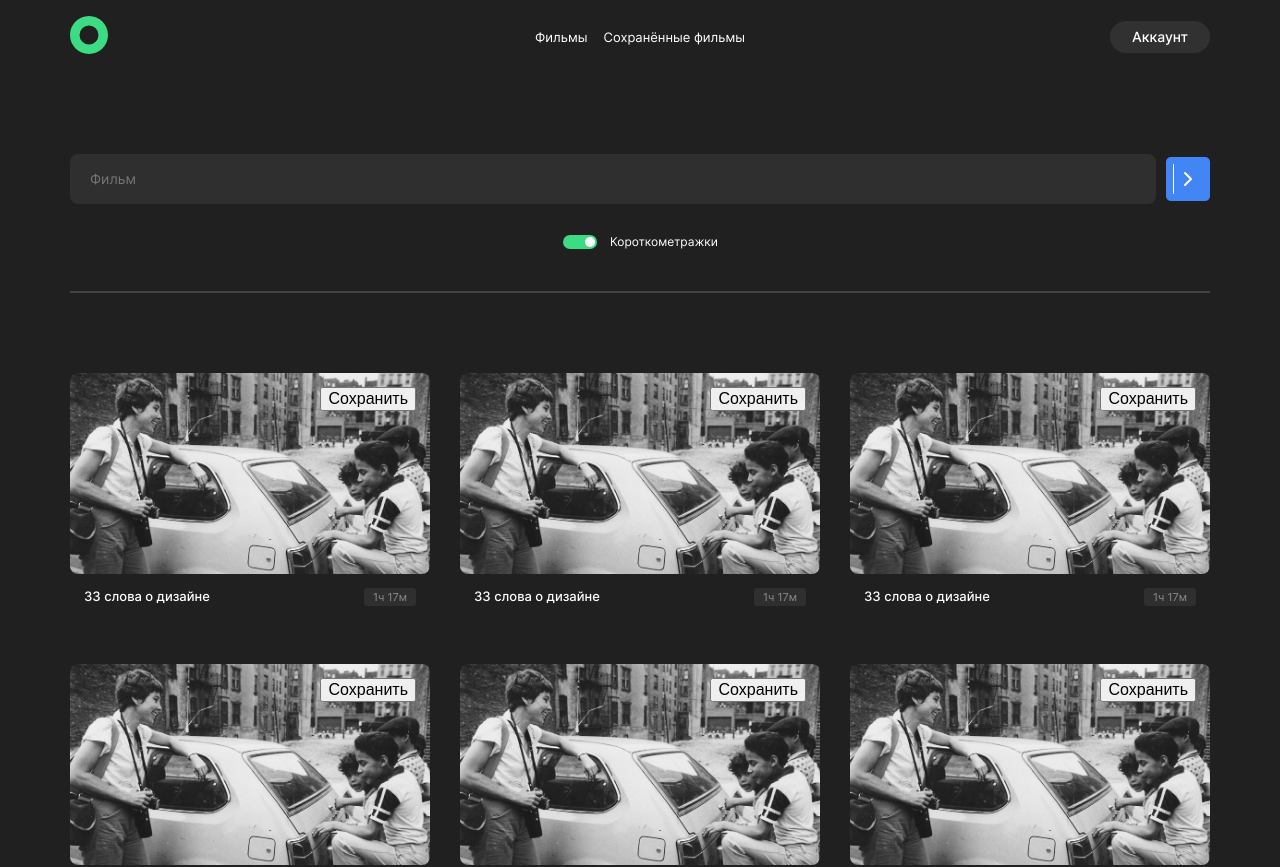
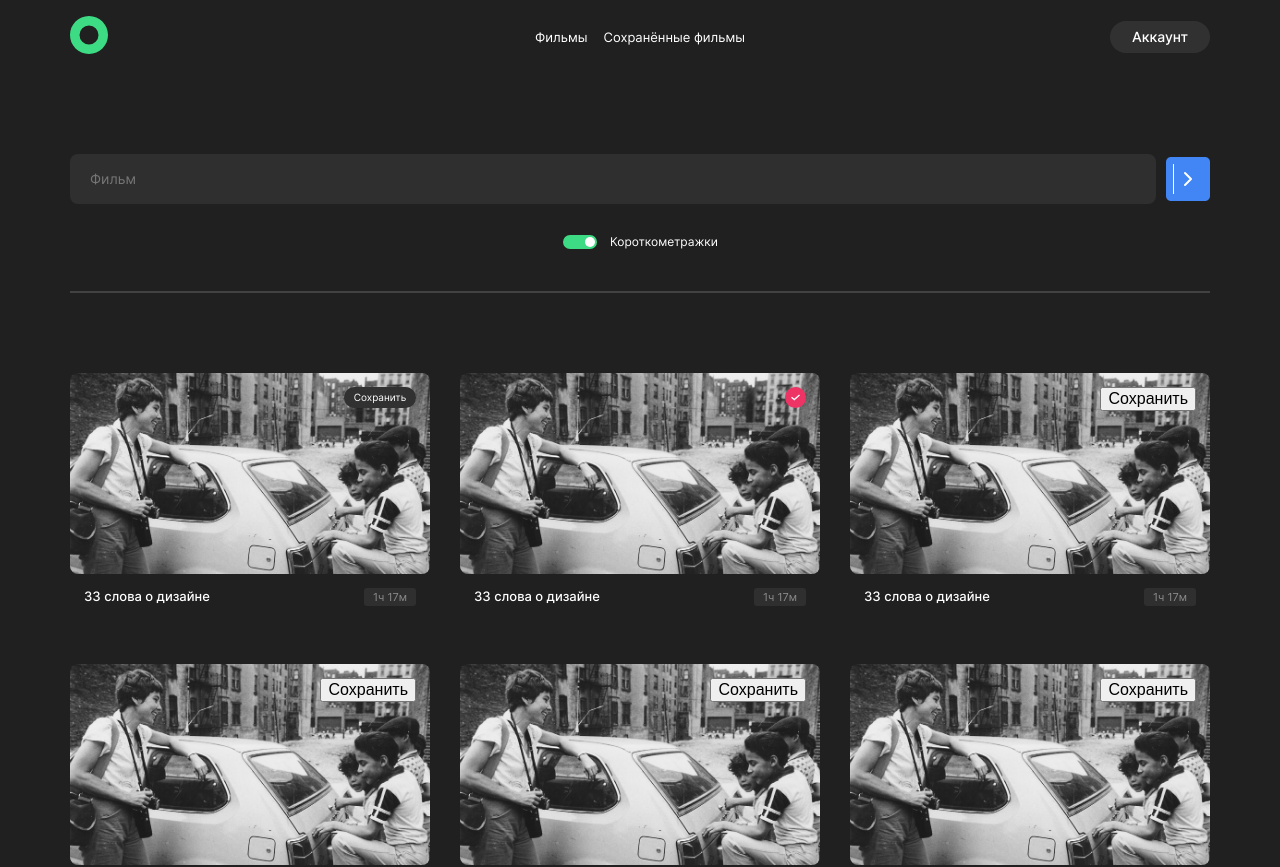
Before and after one commit to Exir74/movies-explorer-frontend, a React (Create React App) app: page /movies in a window 1280 px wide. Shown: the top 867 px of the page. Built offline with nearby package versions, Linux system fonts and the light colour scheme.

Commit message:
feat: save and saved btn/icon

```diff
--- /dev/null
+++ b/src/components/Movies/MoviesCard/CardActions/SaveMovie/SaveMovie.css
@@ -0,0 +1,15 @@
+.save-movie {
+  border: none;
+  color: #FFF;
+  text-align: center;
+  font-family: "Inter", "Arial", sans-serif;
+  font-size: 10px;
+  font-style: normal;
+  font-weight: 400;
+  line-height: 0.9;
+  width: 72px;
+  height: 21px;
+  border-radius: 30px;
+  background: #313131;
+  cursor: pointer;
+}
--- /dev/null
+++ b/src/components/Movies/MoviesCard/CardActions/SaveMovie/SaveMovie.js
@@ -0,0 +1,14 @@
+import React from 'react';
+
+function SaveMovie() {
+  return (
+    <button
+      className="save-movie hover"
+      type="button"
+    >
+      Сохранить
+    </button>
+  );
+}
+
+export default SaveMovie;
--- /dev/null
+++ b/src/components/Movies/MoviesCard/CardActions/SavedMovie/SavedMovie.css
@@ -0,0 +1,4 @@
+.savedMovie {
+  width: 21px;
+  height: 21px;
+}
--- /dev/null
+++ b/src/components/Movies/MoviesCard/CardActions/SavedMovie/SavedMovie.js
@@ -0,0 +1,14 @@
+import React from 'react';
+import { saveIcons } from '../../../../../utils/constants';
+
+function SavedMovie() {
+  return (
+    <img
+      className="savedMovie"
+      alt="Сохранен"
+      src={saveIcons}
+    />
+  );
+}
+
+export default SavedMovie;
--- a/src/components/Movies/MoviesCard/MoviesCard.js
+++ b/src/components/Movies/MoviesCard/MoviesCard.js
@@ -1,5 +1,7 @@
 import React from 'react';
 import testCardImg from '../../../images/card33Slova.jpeg';
+import SaveMovie from './CardActions/SaveMovie/SaveMovie';
+import SavedMovie from './CardActions/SavedMovie/SavedMovie';
 
 function MoviesCard() {
   return (
@@ -19,12 +21,7 @@ function MoviesCard() {
           />
         </a>
         <div className="moviesCard__action-block">
-          <button
-            className="moviesCard__action hover"
-            type="button"
-          >
-            Сохранить
-          </button>
+          <SaveMovie />
         </div>
         <h3 className="moviesCard__title">
           33 слова о дизайне
@@ -48,12 +45,7 @@ function MoviesCard() {
           />
         </a>
         <div className="moviesCard__action-block">
-          <button
-            className="moviesCard__action hover"
-            type="button"
-          >
-            Сохранить
-          </button>
+          <SavedMovie />
         </div>
         <h3 className="moviesCard__title">
           33 слова о дизайне
--- a/src/index.css
+++ b/src/index.css
@@ -18,3 +18,5 @@
 @import url(./components/Movies/FilterCheckbox/FilterCheckbox.css);
 @import url(./components/Movies/MoviesCardList/MoviesCardList.css);
 @import url(./components/Movies/MoviesCard/MoviesCard.css);
+@import url(./components/Movies/MoviesCard/CardActions/SaveMovie/SaveMovie.css);
+@import url(./components/Movies/MoviesCard/CardActions/SavedMovie/SavedMovie.css);
--- a/src/utils/constants.js
+++ b/src/utils/constants.js
@@ -2,6 +2,7 @@ import logo from '../images/logo.svg';
 import findButton from '../images/findButton.svg';
 import smallTumbOn from '../images/smallTumbOn.svg';
 import smallTumbOff from '../images/smallTumbOff.svg';
+import saveIcons from '../images/saveIcon.svg';
 
 const myGithub = 'https://github.com/Exir74/';
 const howToLearn = 'https://github.com/Exir74/how-to-learn';
@@ -19,4 +20,5 @@ export {
   findButton,
   smallTumbOn,
   smallTumbOff,
+  saveIcons,
 };
```
Also changed, not shown: src/images/saveIcon.svg (added).
